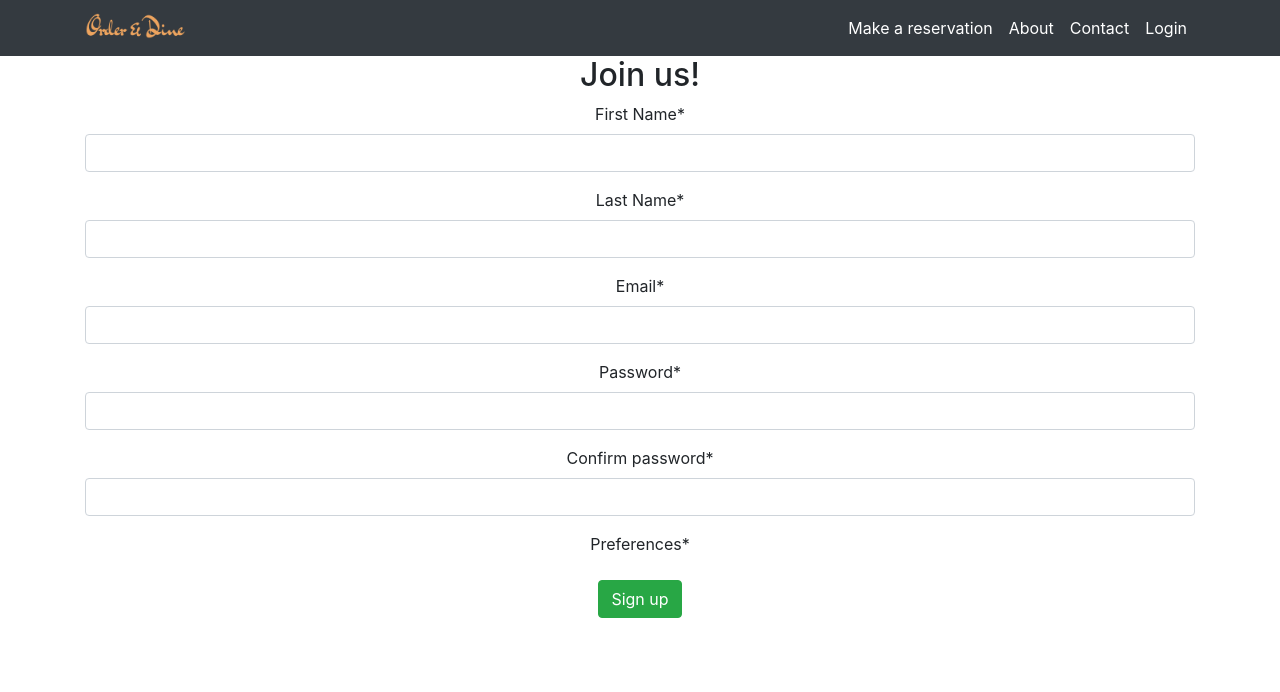
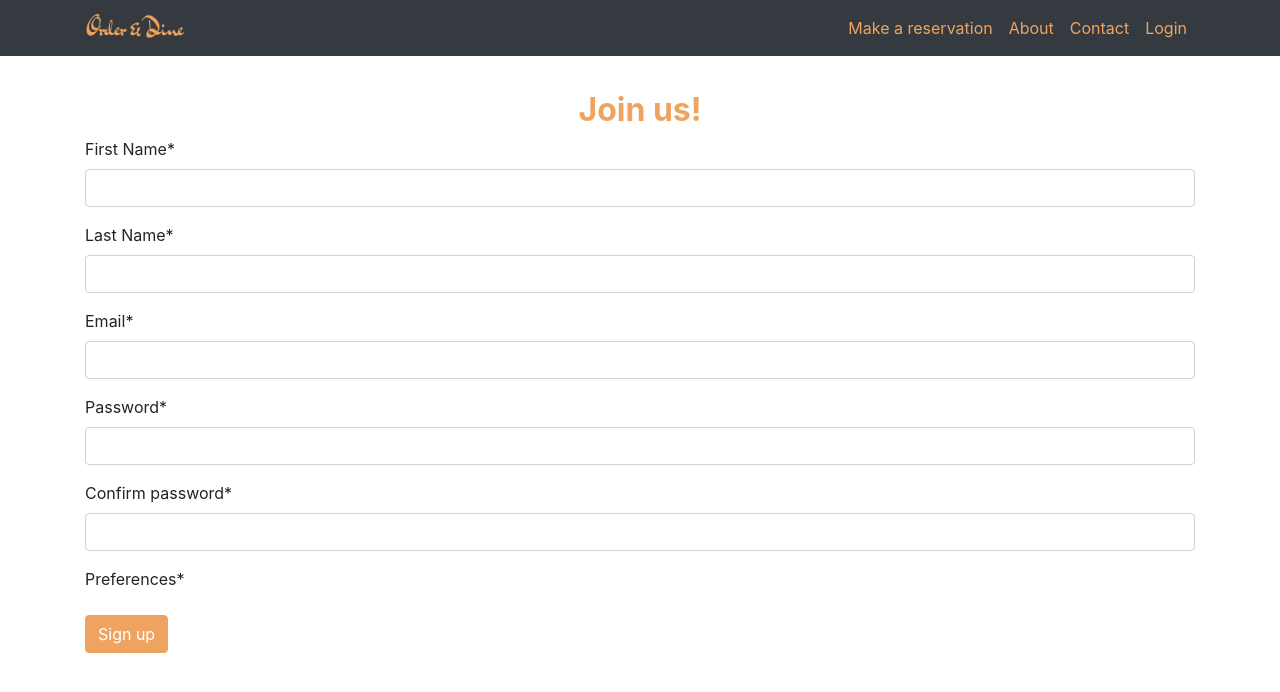
Before and after one commit to mapaaa/order-and-dine, a Django app: page /signup/ in a window 1280 px wide. Shown: the top 692 px of the page. Run offline with Django 3.2, Linux system fonts and the light colour scheme; data that the repository does not hold is empty; some libraries are stand-ins or nearby versions.

Commit message:
Changed some colors

```diff
--- a/django-project/odapp/static/css/custom.css
+++ b/django-project/odapp/static/css/custom.css
@@ -22,7 +22,13 @@ body {
 }
 
 .txt-theme-color {
-  color: #eea460;
+  color: #eea460!important;
+}
+
+.btn-theme {
+  background-color: #eea460;
+  border-color: #eea460;
+  color: white;
 }
 
 .lower {
--- a/django-project/odapp/templates/odapp/base.html
+++ b/django-project/odapp/templates/odapp/base.html
@@ -30,22 +30,22 @@
         <div class="collapse navbar-collapse" id="navbarResponsive">
           <ul class="navbar-nav ml-auto">
             <li class="nav-item">
-              <a class="nav-link text-white" href="/reservation">Make a reservation</a>
+              <a class="nav-link txt-theme-color" href="/reservation">Make a reservation</a>
             </li>
             <li class="nav-item">
-              <a class="nav-link text-white" href="/about">About</a>
+              <a class="nav-link txt-theme-color" href="/about">About</a>
             </li>
             <li class="nav-item">
-              <a class="nav-link text-white" href="/contact">Contact</a>
+              <a class="nav-link txt-theme-color" href="/contact">Contact</a>
             </li>
             {% if not user.is_authenticated %}
             <li class="nav-item">
-              <a class="nav-link text-white" href="/login">Login</a>
+              <a class="nav-link txt-theme-color" href="/login">Login</a>
             </li>
             {% endif %}
             {% if user.is_authenticated %}
             <li class="nav-item">
-              <a class="nav-link text-white" href="/logout">Logout</a>
+              <a class="nav-link txt-theme-color" href="/logout">Logout</a>
             </li>
             {% endif %}
          </ul>
--- a/django-project/odapp/templates/odapp/index.html
+++ b/django-project/odapp/templates/odapp/index.html
@@ -41,7 +41,7 @@
       <h1 class="my-4 txt-theme-color">What do you feel like eating today?</h1>
     {% endif %}
     {% if user.is_authenticated %}
-    <h1 class="my-4 txt-theme-color">What do you feel like eating today, <span>{{ user.first_name }}</span>?</h1>
+      <h1 class="my-4 txt-theme-color">What do you feel like eating today, <span>{{ user.first_name }}</span>?</h1>
     {% endif %}
     <div class="row">
       {% for restaurant in restaurants %}
@@ -50,7 +50,7 @@
             <a href="#"><img class="card-img-top" src="{{ restaurant.image.url }}" alt=""></a>
             <div class="card-body">
               <h4 class="card-title">
-                <a href="#">{{ restaurant.name }}</a>
+                <a class="txt-theme-color font-weight-bold" href="#">{{ restaurant.name }}</a>
               </h4>
             </div>
           </div>
--- a/django-project/odapp/templates/odapp/login.html
+++ b/django-project/odapp/templates/odapp/login.html
@@ -3,12 +3,13 @@
 {% load crispy_forms_tags %}
 
 {% block content %}
-<div class="container">
+<div class="lower container">
+  <h2 class="txt-theme-color font-weight-bold">Login</h2>
   <form method="post">
     {% csrf_token %}
     {{ form|crispy }}
     <p> Don't have an account? Sign up <a href="/signup"> here </a><p>
-    <button type="submit" class="btn btn-success">Login</button>
+    <button type="submit" class="btn btn-theme">Login</button>
   </from>
  </div>
 {% endblock %}
--- a/django-project/odapp/templates/odapp/signup.html
+++ b/django-project/odapp/templates/odapp/signup.html
@@ -3,12 +3,12 @@
 {% load crispy_forms_tags %}
 
 {% block content %}
-<div class="container">
-  <h2 class="bold-font text-center">Join us!</h2>
-  <form method="post" class="text-center">
+<div class="lower container">
+  <h2 class="text-center txt-theme-color font-weight-bold">Join us!</h2>
+  <form method="post">
     {% csrf_token %}
     {{ form|crispy }}
-    <button type="submit" class="btn btn-success">Sign up</button>
+    <button type="submit" class="btn btn-theme">Sign up</button>
   </form>
  </div>
 {% endblock %}
```
